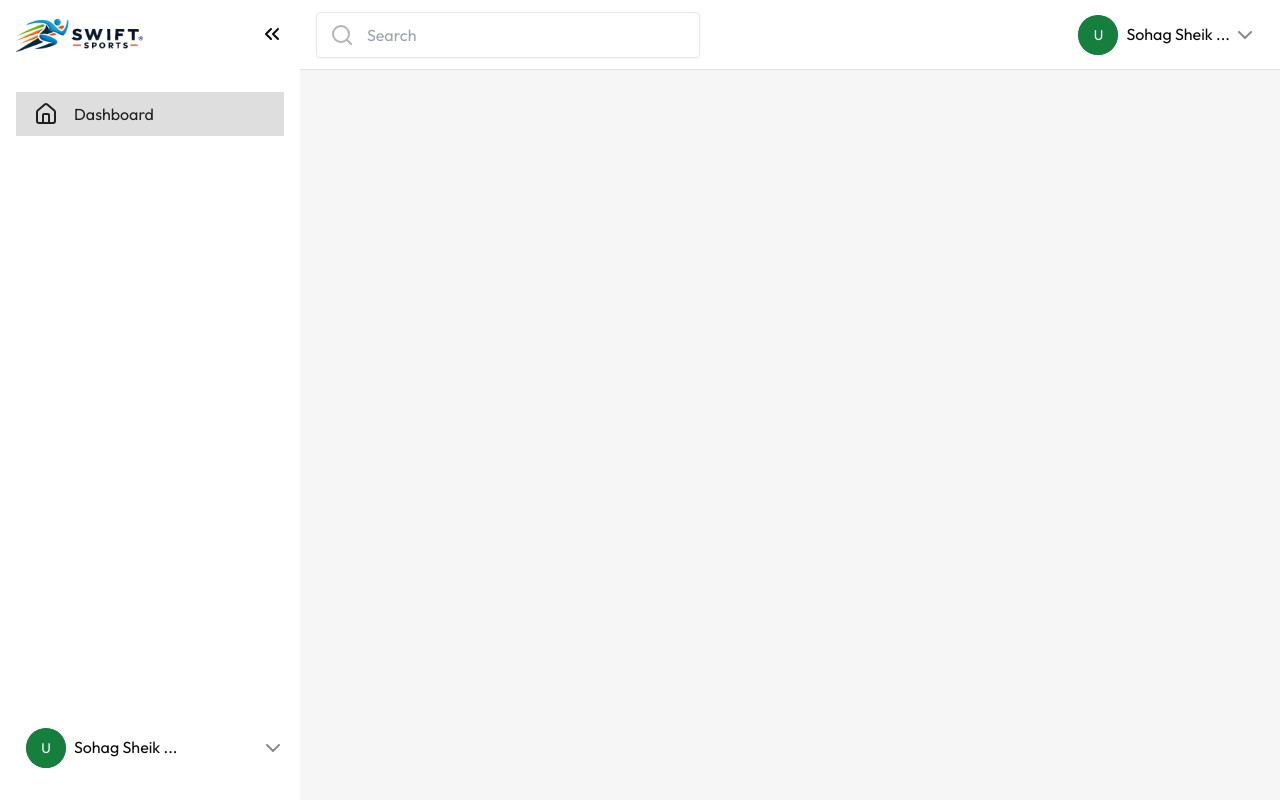
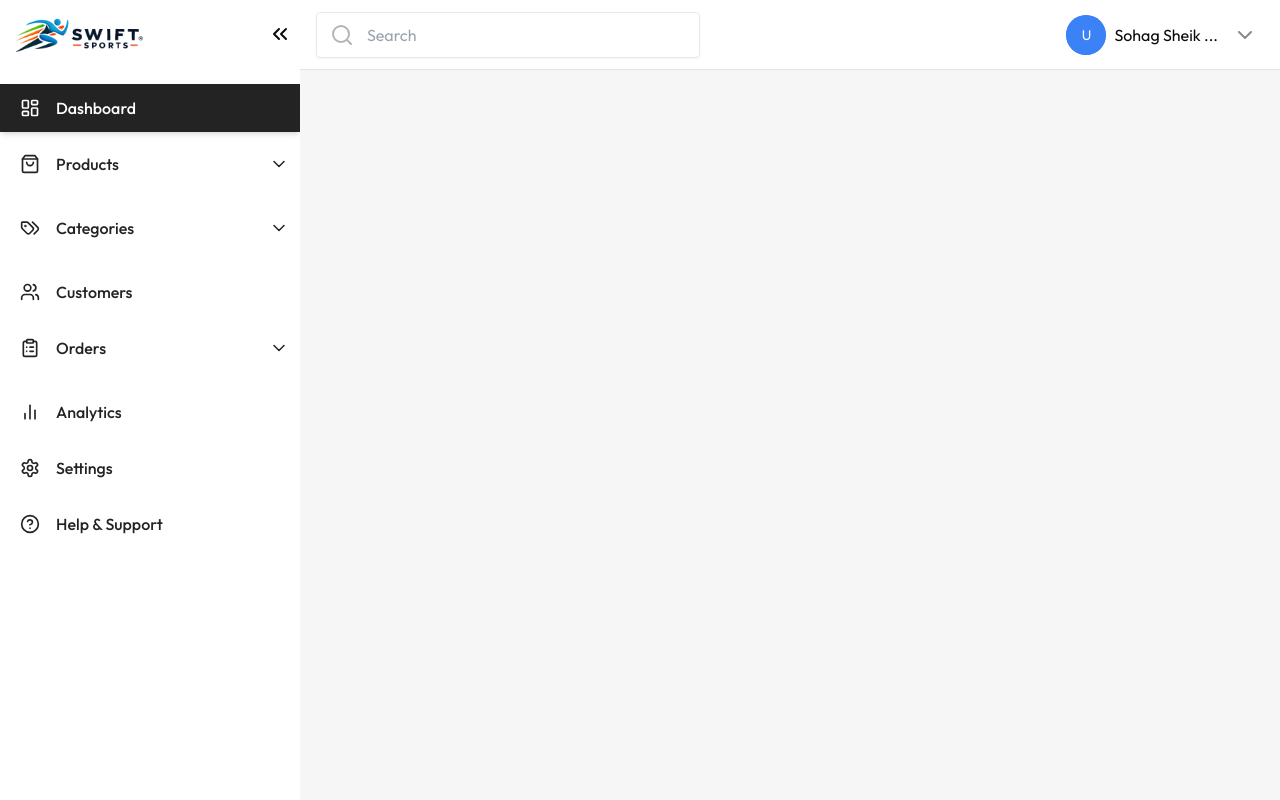
Before and after one commit to smsohag32/swift-sports-shop, a React (Vite) app in the folder frontend/: page /dashboard in a window 1280 px wide. Built offline with nearby package versions, Linux system fonts and the light colour scheme.

Commit message:
layout update

```diff
--- /dev/null
+++ b/frontend/src/components/layouts/DashboardLayout/LinkItems.jsx
@@ -0,0 +1,57 @@
+import { LayoutDashboard, ShoppingBag, Tags, Users, ClipboardList, BarChart2, Settings, HelpCircle, Dot, } from "lucide-react";
+
+export const items = [
+   {
+      to: "/dashboard",
+      label: "Dashboard",
+      icon: <LayoutDashboard className="h-5 w-5" />,
+   },
+   {
+      to: "/dashboard/products",
+      label: "Products",
+      icon: <ShoppingBag className="h-5 w-5" />,
+      subItems: [
+         { to: "/dashboard/products/all", icon: <Dot />, label: "All Products" },
+         { to: "/dashboard/products/new", icon: <Dot />, label: "Add Product" },
+         { to: "/dashboard/products/inventory", icon: <Dot />, label: "Inventory" },
+      ]
+   },
+   {
+      to: "/dashboard/categories",
+      label: "Categories",
+      icon: <Tags className="h-5 w-5" />,
+      subItems: [
+         { to: "/dashboard/categories/sports", icon: <Dot />, label: "Sportswear" },
+         { to: "/dashboard/categories/equipment", icon: <Dot />, label: "Equipment" },
+      ]
+   },
+   {
+      to: "/dashboard/customers",
+      label: "Customers",
+      icon: <Users className="h-5 w-5" />,
+   },
+   {
+      to: "/dashboard/orders",
+      label: "Orders",
+      icon: <ClipboardList className="h-5 w-5" />,
+      subItems: [
+         { to: "/dashboard/orders/pending", icon: <Dot />, label: "Pending Orders" },
+         { to: "/dashboard/orders/completed", icon: <Dot />, label: "Completed Orders" },
+      ]
+   },
+   {
+      to: "/dashboard/analytics",
+      label: "Analytics",
+      icon: <BarChart2 className="h-5 w-5" />,
+   },
+   {
+      to: "/dashboard/settings",
+      label: "Settings",
+      icon: <Settings className="h-5 w-5" />,
+   },
+   {
+      to: "/dashboard/help",
+      label: "Help & Support",
+      icon: <HelpCircle className="h-5 w-5" />,
+   },
+];
--- a/frontend/src/components/layouts/DashboardLayout/ProfileMenu.jsx
+++ b/frontend/src/components/layouts/DashboardLayout/ProfileMenu.jsx
@@ -1,7 +1,10 @@
 import {
+   Bell,
+   HelpCircle,
    LogOut,
    Settings,
    User,
+   Users,
 
 } from "lucide-react"
 
@@ -18,7 +21,6 @@ import { useNavigate } from "react-router-dom"
 import { formatName } from "@/utils/helper"
 import useAuth from "@/hooks/useAuth"
 import { UserAvatar } from "@/components/user-avatar/UserAvatar"
-import { Button } from "@/components/ui/button"
 import { logoutUser } from "@/redux-store/slice/authSlice"
 import { useDispatch } from "react-redux"
 
@@ -36,47 +38,62 @@ export function ProfileMenu() {
          <DropdownMenuTrigger asChild className="w-full cursor-pointer px-2 py-2 bg-titleBg rounded-[2px]">
             <div className="flex items-center justify-between gap-2">
                <div className="flex items-center gap-2">
-                  <UserAvatar className="bg-green-700 text-white" name={formatName(user?.name?.slice(0, 13))} />
-                  <span className="flex flex-col ">
+                  <UserAvatar size={"md"} className="bg-blue-500 text-white" name={formatName(user?.name?.slice(0, 13))} />
+                  <span className="lg:flex hidden flex-col text-base ">
                      {formatName((user?.name?.slice(0, 13)) || "Sohag Sheik")} ...
-                     <span className="text-xs font-normal mt-0.5 text-[#B4B4B4]">
+                     <span className="text-xs hidden lg:block font-normal  text-[#B4B4B4]">
                         {formatName(user?.role)}
                      </span>
                   </span>
 
 
                </div>
-               <span>
+               <span className="hidden lg:block ps-3">
                   <svg width="14" height="8" viewBox="0 0 14 8" fill="none" xmlns="http://www.w3.org/2000/svg">
                      <path d="M1 0.999999L7 7L13 1" stroke="#8B8B8B" strokeWidth="2" strokeLinecap="round" strokeLinejoin="round" />
                   </svg>
-
                </span>
             </div>
          </DropdownMenuTrigger>
-         <DropdownMenuContent align="end" className="w-56" >
-            <DropdownMenuLabel>Account</DropdownMenuLabel>
+         <DropdownMenuContent className="w-56 py-3 px-3" align="end" forceMount>
+            <DropdownMenuLabel className="font-normal">
+               <div className="flex flex-col space-y-1">
+                  <p className="text-sm font-medium leading-none">{user?.name}</p>
+                  <p className="text-xs leading-none text-muted-foreground">
+                     {user?.email}
+                  </p>
+               </div>
+            </DropdownMenuLabel>
             <DropdownMenuSeparator />
             <DropdownMenuGroup>
-               <DropdownMenuItem className="gap-2 cursor-pointer">
-                  <User />
+               <DropdownMenuItem className="cursor-pointer" onClick={() => navigate("/admin/profile")}>
+                  <User className="mr-2 h-4 w-4" />
                   <span>Profile</span>
                </DropdownMenuItem>
-               <DropdownMenuItem className="gap-2 cursor-pointer">
-                  <Settings />
+               <DropdownMenuItem className="cursor-pointer" onClick={() => navigate("/admin/settings")}>
+                  <Settings className="mr-2 h-4 w-4" />
                   <span>Settings</span>
+               </DropdownMenuItem>
+               <DropdownMenuItem onClick={() => navigate("/admin/notifications")}>
+                  <Bell className="mr-2 h-4 w-4" />
+                  <span>Notifications</span>
                </DropdownMenuItem>
             </DropdownMenuGroup>
             <DropdownMenuSeparator />
-            <DropdownMenuItem onClick={handleLogout}>
-               <Button
-                  variant="ghost"
-                  size="sm"
-
-                  className="flex !px-0 !py-0 items-center justify-start group gap-2 w-full">
-                  <span><LogOut className="" size={16} /></span>
-                  <span>Logout</span>
-               </Button>
+            <DropdownMenuGroup>
+               <DropdownMenuItem className="cursor-pointer" onClick={() => navigate("/admin/team")}>
+                  <Users className="mr-2 h-4 w-4" />
+                  <span>Team</span>
+               </DropdownMenuItem>
+               <DropdownMenuItem className="cursor-pointer" onClick={() => navigate("/admin/help")}>
+                  <HelpCircle className="mr-2 h-4 w-4" />
+                  <span>Help</span>
+               </DropdownMenuItem>
+            </DropdownMenuGroup>
+            <DropdownMenuSeparator />
+            <DropdownMenuItem className="cursor-pointer" onClick={handleLogout}>
+               <LogOut className="mr-2 h-4 w-4" />
+               <span>Log out</span>
             </DropdownMenuItem>
          </DropdownMenuContent>
       </DropdownMenu>
--- a/frontend/src/components/layouts/DashboardLayout/SideBar.jsx
+++ b/frontend/src/components/layouts/DashboardLayout/SideBar.jsx
@@ -1,56 +1,82 @@
-import { useState } from "react";
+'use client'
+
+import { useState, useEffect } from "react";
 import SidebarItem from "./SidebarItem";
-import {
-   ChevronsLeft,
-   House,
-} from "lucide-react";
-import { ProfileMenu } from "./ProfileMenu";
+import { ChevronsLeft, Menu } from 'lucide-react';
+import { Sheet, SheetContent, SheetTrigger } from "@/components/ui/sheet";
+import { Button } from "@/components/ui/button";
 import Logo from "@/assets/svg/Logo";
+import { items } from "./LinkItems";
 
 export default function Sidebar({ toggle, setToggle }) {
    const [openItems, setOpenItems] = useState({});
+   const [isOpen, setIsOpen] = useState(false);
+
    const handleToggle = (label) => {
       setOpenItems((prev) => ({ ...prev, [label]: !prev[label] }));
    };
 
-   const items = [
-      {
-         to: "/dashboard",
-         label: "Dashboard",
-         icon: <House />,
-      },
-   ];
 
-   return (
-      <div className="w-[300px] bg-white  pb-6  bg-lightDark  flex flex-col  h-screen overflow-hidden   ">
-         <div className="flex items-center mb-6 w-full  py-4 overflow-hidden  justify-center px-4  ">
-            <div className="w-full flex items-center  gap-6 justify-start">
-               <Logo className="w-32" />
-            </div>
-            {!toggle && <button onClick={() => setToggle(!toggle)} className="">
-               <ChevronsLeft />
-            </button>}
+
+   const SidebarContent = () => (
+      <div className="flex  scroll-smooth flex-col h-full bg-white dark:bg-gray-800">
+         <div className="flex items-center justify-between py-4 ps-4">
+            <Logo className="w-32" />
+            <Button
+               variant="ghost"
+               onClick={() => setToggle(!toggle)}
+               className="hidden !px-2 p-0 lg:block"
+            >
+               <ChevronsLeft className="h-6 w-6" />
+            </Button>
          </div>
-
-         <div className="px-4  space-y-6 max-h-[60vh] overflow-auto custom-scrollbar pb-6">
+         <div className="flex-1 overflow-auto py-4 space-y-2">
             {items.map((item, index) => (
                <SidebarItem
                   key={index}
                   to={item.to}
                   label={item.label}
-                  subItems={item.subItems}
                   isOpen={!!openItems[item.label]}
                   onToggle={() => handleToggle(item.label)}
-                  icon2={item.icon2}
                   icon={item.icon}
-                  hoverIcon={item.hoverIcon}
+                  subItems={item.subItems}
                />
             ))}
          </div>
-
-         <div className="mt-auto ps-[18px] pe-[12px] w-full">
-            <ProfileMenu />
-         </div>
       </div>
    );
+
+   useEffect(() => {
+      const handleResize = () => {
+         if (window.innerWidth >= 1024) {
+            setIsOpen(false);
+            setToggle(false);
+         }
+      };
+      window.addEventListener('resize', handleResize);
+      return () => window.removeEventListener('resize', handleResize);
+   }, [setToggle]);
+
+   return (
+      <>
+         <Sheet open={isOpen} onOpenChange={setIsOpen}>
+            <SheetTrigger asChild>
+               <Button
+                  variant="ghost"
+                  size="icon"
+                  className="lg:hidden fixed left-4 top-4 z-40"
+               >
+                  <Menu className="h-6 w-6" />
+               </Button>
+            </SheetTrigger>
+            <SheetContent side="left" className="p-0 w-[300px]">
+               <SidebarContent />
+            </SheetContent>
+         </Sheet>
+
+         <div className="hidden lg:block top-0 left-0 w-[300px] h-screen">
+            <SidebarContent />
+         </div>
+      </>
+   );
 }
--- a/frontend/src/components/layouts/DashboardLayout/SidebarItem.jsx
+++ b/frontend/src/components/layouts/DashboardLayout/SidebarItem.jsx
@@ -1,7 +1,7 @@
 import { useState } from "react";
 import { NavLink, useLocation, useNavigate } from "react-router-dom";
 
-const SidebarItem = ({ to, label, subItems, isOpen, onToggle, icon, hoverIcon, icon2 }) => {
+const SidebarItem = ({ to, label, subItems, isOpen, onToggle, icon }) => {
    const navigate = useNavigate();
    const { pathname } = useLocation();
 
@@ -39,8 +39,8 @@ const SidebarItem = ({ to, label, subItems, isOpen, onToggle, icon, hoverIcon, i
             onClick={handleClick}
             onMouseEnter={() => setIsHovered(true)}
             onMouseLeave={() => setIsHovered(false)}
-            className={`text-[16px] group whitespace-nowrap transition-all w-full font-normal  py-[10px] ps-[18px] pe-[12px] cursor-pointer
-               ${isActive ? "bg-[#DEDEDE]  text-[#202020] " : " text-grayWhite"}`}
+            className={`text-[16px] group whitespace-nowrap transition-all w-full font-medium py-[12px] ps-[20px] pe-[14px] cursor-pointer
+               ${isActive ? "bg-title text-white shadow-md" : "text-title hover:bg-gray-200 hover:text-title"}`}
          >
             <div className="w-full bg-transparent">
                <div className="flex items-center w-full bg-transparent gap-[16px] h-full">
@@ -51,7 +51,7 @@ const SidebarItem = ({ to, label, subItems, isOpen, onToggle, icon, hoverIcon, i
                   {subItems && (
                      <span
                         className={`flex items-center transition-all duration-300 transform justify-center ml-auto
-                           ${isActive ? "primary-text" : ""} ${!isOpen ? "rotate-180" : ""}`}
+                           ${isActive ? "text-white" : "text-title"} ${!isOpen ? "rotate-180" : "rotate-0"}`}
                      >
                         <svg
                            width="14"
@@ -78,7 +78,7 @@ const SidebarItem = ({ to, label, subItems, isOpen, onToggle, icon, hoverIcon, i
                className={`overflow-hidden transition-all duration-300 ${isOpen ? "max-h-[1000px] opacity-100" : "max-h-0 opacity-0"}`}
                style={{ transitionTimingFunction: "ease-in-out" }}
             >
-               <div className="w-full grid gap-1">
+               <div className="w-full grid gap-2">
                   {subItems?.map((subItem, index) => {
                      const subItemActive =
                         isSubActive(subItem.to) ||
@@ -88,13 +88,11 @@ const SidebarItem = ({ to, label, subItems, isOpen, onToggle, icon, hoverIcon, i
                         <div key={index} className="w-full">
                            <div onClick={() => toggleResubItems(index)}>
                               <NavLink
-                                 className={`rounded-[4px] whitespace-nowrap text-[16px] font-normal pl-[34px] flex items-center gap-[16px] py-[10px] pe-[12px] cursor-pointer
-                                    ${subItemActive ? "bg-[#E9FFF4] border-b-[#006837] " : ""}
-                                    hover:bg-[#E9FFF4] `}
-
+                                 className={`rounded-[6px] whitespace-nowrap text-[15px] font-normal pl-[40px] flex items-center gap-[14px] py-[10px] pe-[12px] cursor-pointer
+                                    ${subItemActive ? "bg-title text-darkOrange" : "text-title hover:bg-gray-200 hover:text-title"}`}
                                  to={subItem.to}
                               >
-                                 <span className={subItemActive ? "text-[#006837]" : ""}> {subItem.icon}</span> {subItem.label}
+                                 <span className={subItemActive ? "text-darkOrange" : "text-title"}> {subItem.icon}</span> {subItem.label}
                               </NavLink>
                            </div>
                         </div>
--- a/frontend/src/components/layouts/DashboardLayout/TopBar.jsx
+++ b/frontend/src/components/layouts/DashboardLayout/TopBar.jsx
@@ -1,6 +1,7 @@
 import { Dot } from 'lucide-react';
 import { useEffect, useState } from 'react';
 import { ProfileMenu } from './ProfileMenu';
+import Logo from '@/assets/svg/Logo';
 
 const FullscreenButton = () => {
    const [isFullscreen, setIsFullscreen] = useState(false);
@@ -58,7 +59,7 @@ export default function TopBar({ toggle, setToggle }) {
 
          }}
       >
-         {toggle && <div className='flex items-center gap-8'>
+         {toggle && <div className='flex items-center  gap-8'>
             <button onClick={() => setToggle(!toggle)} className="">
                <svg width="24" height="24" viewBox="0 0 24 24" fill="none" xmlns="http://www.w3.org/2000/svg">
                   <path d="M3 12H21M3 6H21M3 18H21" stroke="currentColor" strokeWidth="2" strokeLinecap="round" strokeLinejoin="round" />
@@ -66,11 +67,14 @@ export default function TopBar({ toggle, setToggle }) {
             </button>
          </div>}
 
-         <div className="relative w-full max-w-sm">
+         <div className='flex ms-10 lg:hidden pe-3 items-center  gap-8'>
+            <Logo className='w-24' />
+         </div>
+         <div className="relative lg:block w-full hidden  lg:max-w-sm">
             <input
                type="text"
                placeholder="Search"
-               className="py-[10px] border border-slate-200 shadow-sm ps-[50px] bg-transparent transition-all duration-300 focus:!bg-[#f6f6f6] !bg-opacity-10 backdrop-blur-lg pe-5  w-full outline-none  rounded-[4px]"
+               className="lg:py-[10px] py-2 border border-slate-200 shadow-sm ps-[50px] bg-transparent transition-all duration-300 focus:!bg-[#f6f6f6] !bg-opacity-10 backdrop-blur-lg pe-5  w-full outline-none  rounded-[4px]"
             />
             <span className="absolute left-4 transform -translate-y-1/2 top-1/2 ">
                <svg
```
